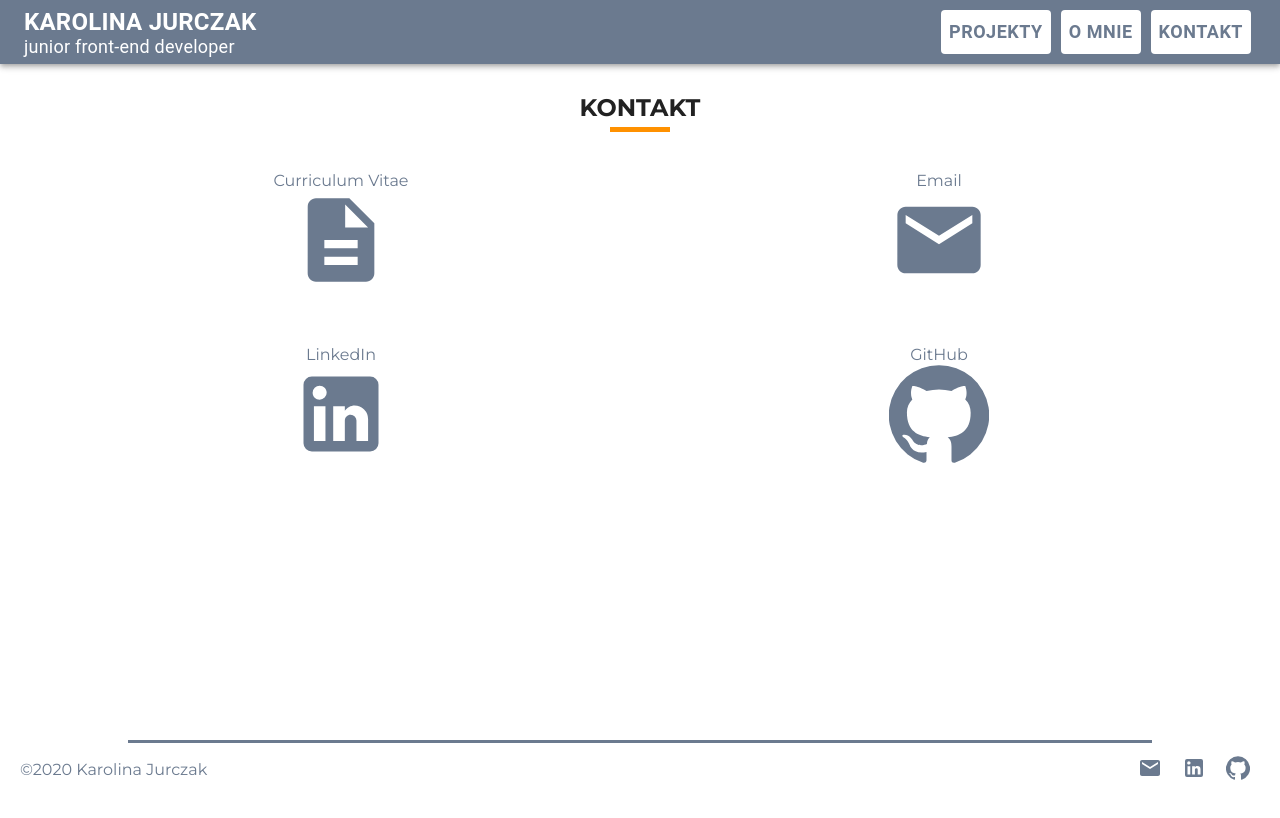
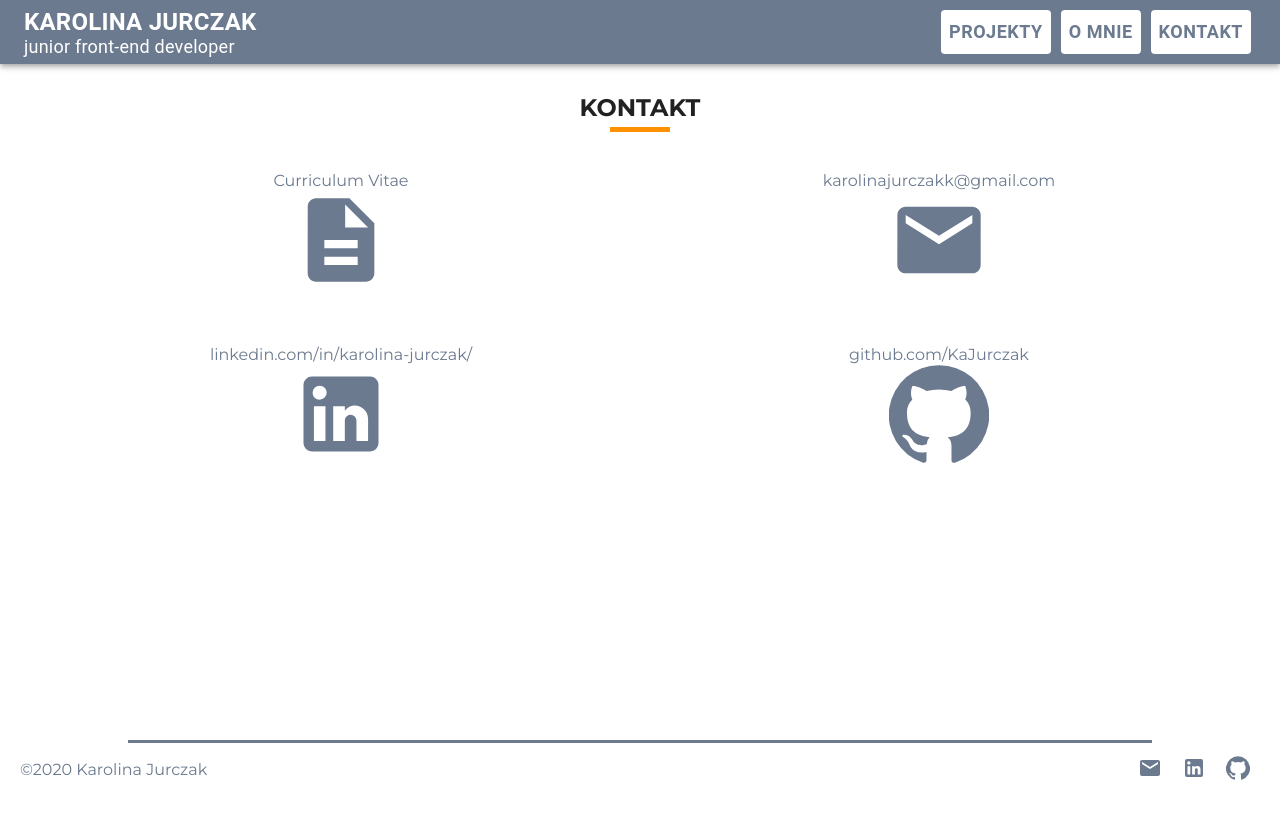
Before and after one commit to KaJurczak/Portfolio, a React (Create React App) app: page /Portfolio/contact in a window 1280 px wide. Shown: the top 818 px of the page. Built offline with nearby package versions, Linux system fonts and the light colour scheme.

Commit message:
Add adresses to contact page

```diff
--- a/src/components/views/Contact/Contact.js
+++ b/src/components/views/Contact/Contact.js
@@ -25,7 +25,7 @@ const Contact = () => (
             <Grid item xs={12} sm={6}>
               <div className={styles.paper}>
                 <a href='mailto:karolinajurczakk@gmail.com' target='_blank' rel='noopener noreferrer'>
-                  <span>Email</span>
+                  <span>karolinajurczakk@gmail.com</span>
                   <EmailIcon>Email</EmailIcon>
                 </a>
               </div>
@@ -33,15 +33,15 @@ const Contact = () => (
             <Grid item xs={12} sm={6}>
               <div className={styles.paper}>
                 <a href='https://www.linkedin.com/in/karolina-jurczak/' target='_blank' rel='noopener noreferrer'>
-                  <span>LinkedIn</span>
+                  <span>linkedin.com/in/karolina-jurczak/</span>
                   <LinkedInIcon>LinkedIn</LinkedInIcon>
                 </a>
               </div>
             </Grid>
             <Grid item xs={12} sm={6}>
               <div className={styles.paper}>
-                <a href='https://github.com/KaJurczak/Portfolio' target='_blank' rel='noopener noreferrer'>
-                  <span>GitHub</span>
+                <a href='https://github.com/KaJurczak' target='_blank' rel='noopener noreferrer'>
+                  <span>github.com/KaJurczak</span>
                   <GitHubIcon>GitHub</GitHubIcon>
                 </a>
               </div>
```
